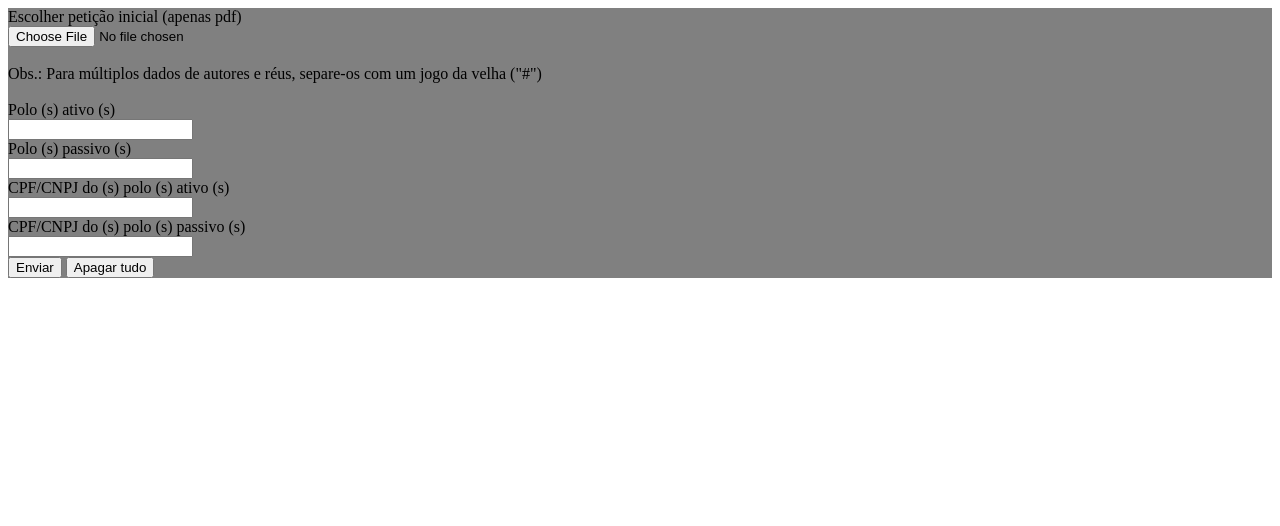
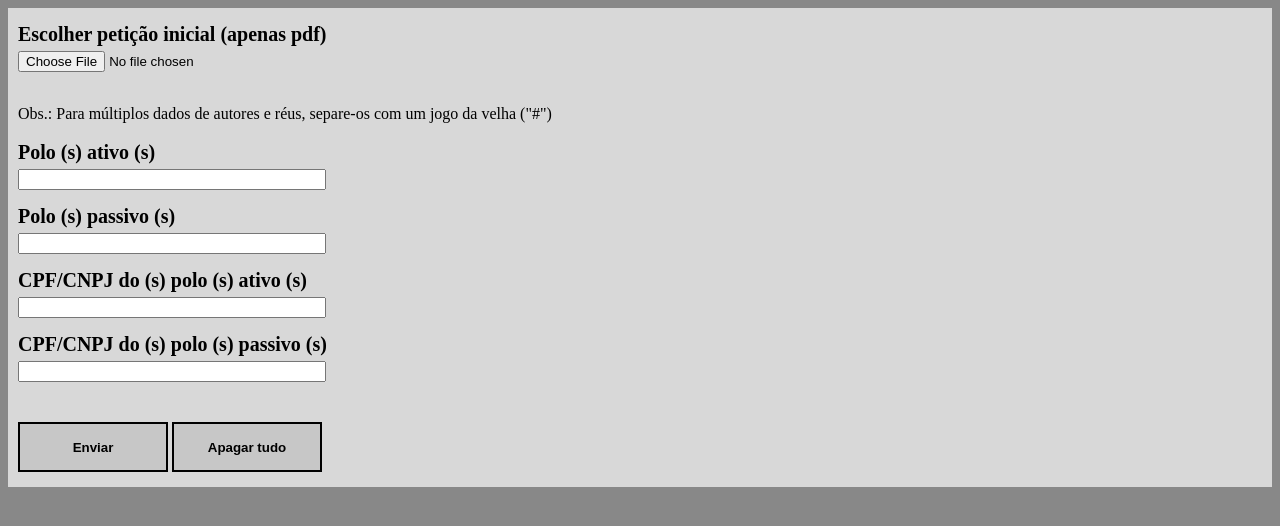
Before and after one commit to jonatasvdss/projeto-ner, a Flask app: page /auditoria_metadados/comparar_peticao_metadados in a window 1280 px wide. Shown: the top 526 px of the page. Run offline with Flask 3, Linux system fonts and the light colour scheme.

Commit message:
Estiliza formulário, ajusta erros e atualiza .gitignore

```diff
--- a/routes/comparar.py
+++ b/routes/comparar.py
@@ -40,6 +40,6 @@ def index():
 
         except Exception as e:
             logging.error(f"Erro ao processar petição: {e}")
-            return render_template('index.html', resultado=None, erro=f"Erro: {str(e)}")
+            return render_template('index.html', resultado=None, erro=str(e))
 
     return render_template('index.html', resultado=resultado)
--- a/static/style.css
+++ b/static/style.css
@@ -1,5 +1,22 @@
+body {
+    background-color: rgb(136, 136, 136);
+}
+
+label {
+    font-weight: bold;
+    font-size: 20px;
+}
+
+input {
+    margin-top: 5px;
+    margin-bottom: 15px;
+    width: 300px;
+}
+
 .formulario {
-    background-color: gray;
+    background-color: rgb(216, 216, 216);
+    padding-left: 10px;
+    padding-top: 15px;
 }
 
 .resultado {
@@ -15,3 +32,17 @@
     color: red;
     font-weight: bold;
 }
+
+#botao_submit, #botao_reset {
+    font-weight: bold;
+    background-color: rgb(199, 199, 199);
+    margin-top: 25px;
+    height: 50px;
+    width: 150px;
+    border-style: double;
+    cursor: pointer;
+}
+
+#botao_submit:hover, #botao_reset:hover {
+    background-color: rgb(241, 255, 231);
+}
--- a/templates/index.html
+++ b/templates/index.html
@@ -26,14 +26,14 @@
             <label for="id_passivo_input">CPF/CNPJ do (s) polo (s) passivo (s)</label><br>
             <input type="text" name="meta_id_reu" id="id_passivo_input"><br>
 
-            <input type="submit" value="Enviar">
+            <input type="submit" value="Enviar" id="botao_submit">
 
-            <input type="reset" value="Apagar tudo">
+            <input type="reset" value="Apagar tudo" id="botao_reset">
         </form>
     </div>
 
     {% if erro %}
-        <div style="background-color: #ffcccc; color: red; padding: 10px; border: 1px solid red; margin-bottom: 15px;">
+        <div style="background-color: #ffcccc; color: red; padding: 10px; border: 1px solid red; margin-bottom: 15px; margin-top: 5px;">
             <strong>ERRO:</strong> {{ erro }}
         </div>
     {% endif %}
```
Also changed, not shown: 1 other file.
